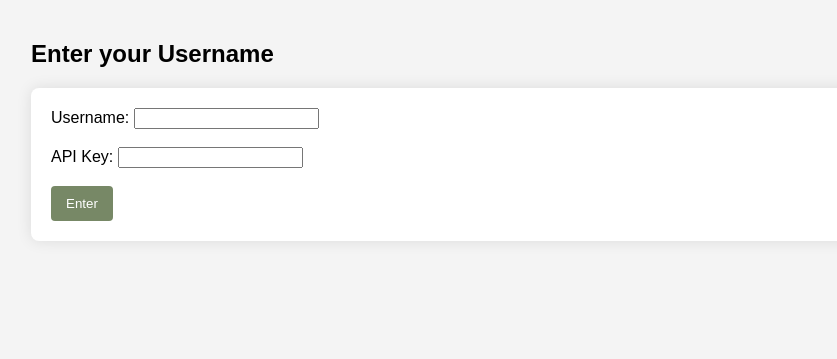
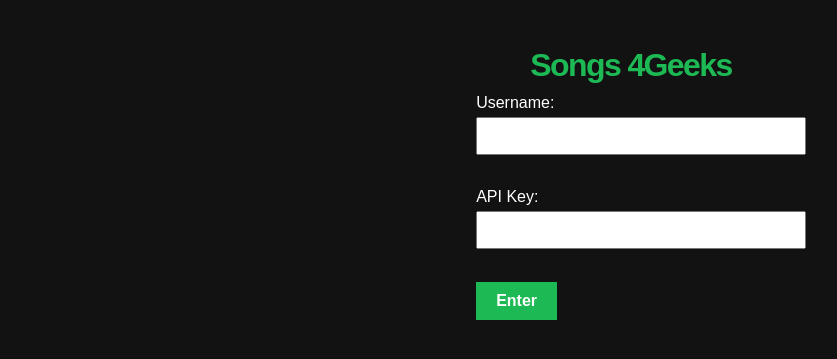
Before and after one commit to Four-and-a-Half-Geeks/Spotify-Song-Recommendation, a Flask app: page / in a window 1280 px wide. Shown: the top 359 px of the page, without its empty margins (9-846 px from the left). Run offline with Flask 3, Linux system fonts and the light colour scheme; parts of the project's set-up code (start-up, migrations or seed data) failed here and were passed over.

Commit message:
centered content on page

```diff
--- a/src/app.py
+++ b/src/app.py
@@ -19,7 +19,7 @@ from LLM_Jose import LLM
 
 
 # Define the Flask app and set the template folder path
-app = Flask(__name__, template_folder='../templates')
+app = Flask(__name__, template_folder='../templates', static_folder='../static')
 app.secret_key = '1'
 
 #class_dict = {
@@ -38,6 +38,10 @@ def index():
 
     # Render the template with the prediction result (or None if GET request)
     return render_template("index.html")
+
+@app.route("/cara_recommendation")
+def cara_recommendation():
+    return render_template("cara.recommendation.html")
 
 @app.route("/recommendation", methods=["POST"])
 def recommendation():
--- /dev/null
+++ b/static/style.css
@@ -0,0 +1,57 @@
+/* static/css/style.css */
+
+/* Spotify Mix-inspired styles */
+body {
+    font-family: 'Montserrat', sans-serif;
+    background-color: #121212;
+    color: #ffffff;
+    margin: 0;
+    padding: 20px;
+    display: flex;
+    flex-direction: column;
+    justify-content: center;
+    align-items: center;
+}
+
+h2 {
+    font-size: 2em;
+    font-weight: 700;
+    letter-spacing: -0.05em;
+    color: #1DB954;
+    margin-bottom: 10px;
+}
+
+label {
+    font-size: 1.1em;
+    font-weight: 400;
+    color: #B3B3B3;
+}
+
+input[type="text"] {
+    width: 100%;
+    padding: 8px;
+    margin-top: 5px;
+    margin-bottom: 15px;
+    font-size: 1em;
+    color: #000;
+}
+
+input[type="checkbox"] {
+    margin-right: 8px;
+}
+
+input[type="submit"] {
+    background-color: #1DB954;
+    color: #ffffff;
+    font-weight: 700;
+    border: none;
+    padding: 10px 20px;
+    cursor: pointer;
+    font-size: 1em;
+}
+
+#recommendation p {
+    font-size: 1.1em;
+    font-weight: 700;
+    color: #1DB954;
+}
--- a/templates/index.html
+++ b/templates/index.html
@@ -2,7 +2,8 @@
 <html>
 <head>
     <title>Spotify - Model prediction</title>
-    <style>
+    <link rel="stylesheet" href="{{ url_for('static', filename='style.css') }}">
+    <!--<style>
         body {
             font-family: Arial, sans-serif;
             margin: 40px;
@@ -38,15 +39,16 @@
             padding: 10px;
             border-radius: 4px;
         }
-    </style>
+    </style>-->
 </head>
 <body>
-    <h2>Enter your Username</h2>
+    <h2>Songs 4Geeks</h2>
 
     <form action="/recommendation" method="post">
         Username: <input type="text" step="any" name="user_name" required><br><br>
         API Key: <input type="text" step="any" name="AI_APIKEY" required><br><br>
         <input type="submit" value="Enter">
     </form>
+    <!--<a href="/cara_recommendation">Cara</a>-->
 </body>
 </html>
--- a/templates/recommendation.html
+++ b/templates/recommendation.html
@@ -3,7 +3,8 @@
 <head>
     <meta charset="UTF-8">
     <title>Prediction Result</title>
-    <style>
+    <link rel="stylesheet" href="{{ url_for('static', filename='style.css') }}">
+    <!--<style>
         body {
             font-family: Arial, sans-serif;
             margin: 40px;
@@ -42,7 +43,7 @@
         p {
             background-color: #fff;
         }
-    </style>
+    </style>-->
 </head>
 <body>
     <p><strong>{{ user_greeting }}</strong></p>
--- a/templates/recommendation_list.html
+++ b/templates/recommendation_list.html
@@ -3,7 +3,8 @@
 <head>
     <meta charset="UTF-8">
     <title>Recommendation List</title>
-    <style>
+    <link rel="stylesheet" href="{{ url_for('static', filename='style.css') }}">
+    <!--<style>
         body {
             font-family: Arial, sans-serif;
             margin: 40px;
@@ -20,7 +21,7 @@
             border-radius: 4px;
             box-shadow: 0px 0px 10px rgba(0, 0, 0, 0.1);
         }
-    </style>
+    </style>-->
 </head>
 <body>
     <h3>{{greeting}}</h3>
```
Also changed, not shown: templates/cara.recommendation.html (+59 -12 lines).
